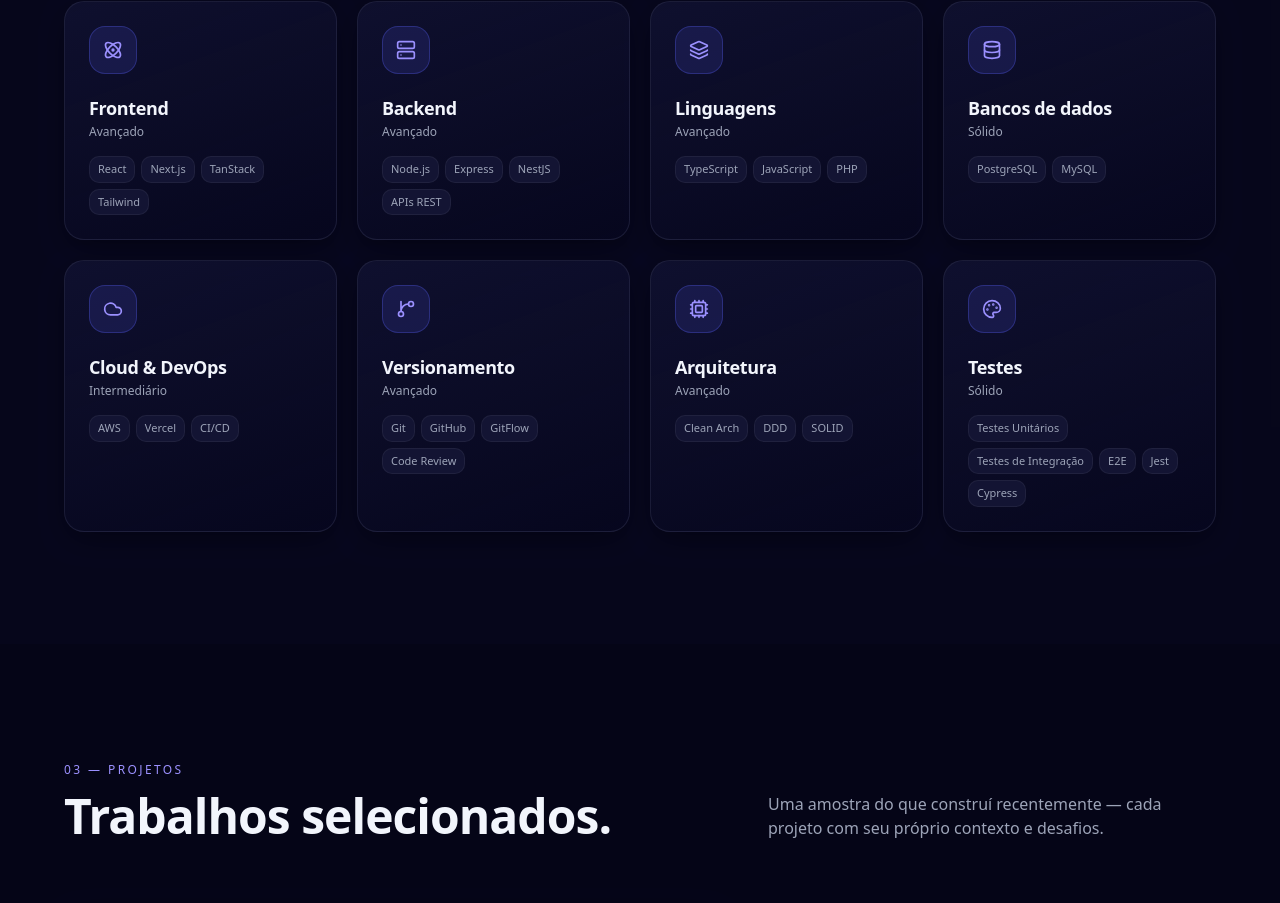
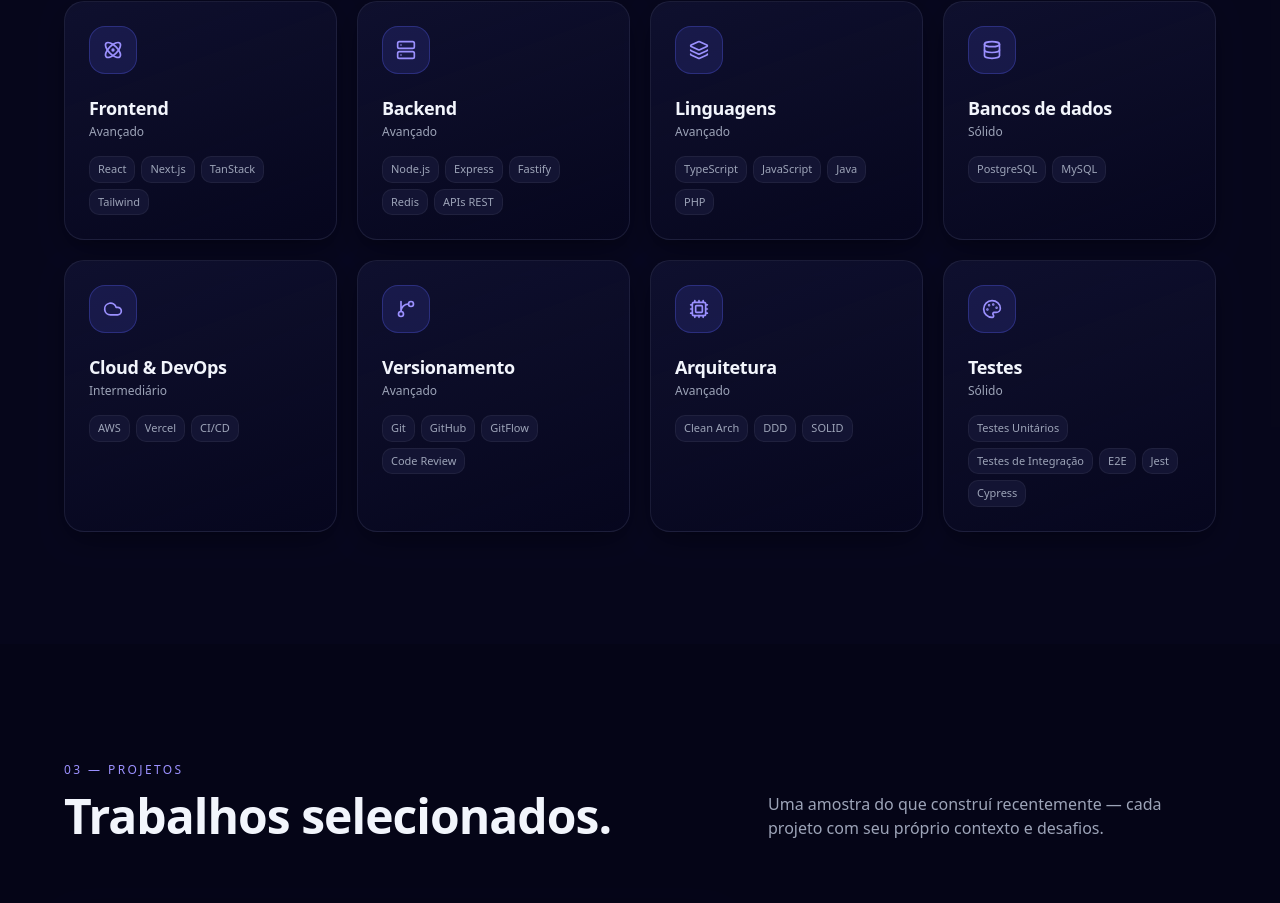
Before and after one commit to paulorodriguesdev06/victor-portfolio, a Next.js app: page / in a window 1280 px wide. Shown: the part 1606-2509 px from the top of the page. Built offline with nearby package versions, Linux system fonts and the light colour scheme.

Commit message:
Update my skills list

```diff
--- a/src/components/Skills.tsx
+++ b/src/components/Skills.tsx
@@ -4,8 +4,8 @@ import {
 
 const skills = [
   { icon: Atom, name: "Frontend", level: "Avançado", items: ["React", "Next.js", "TanStack", "Tailwind"] },
-  { icon: Server, name: "Backend", level: "Avançado", items: ["Node.js", "Express", "NestJS", "APIs REST"] },
-  { icon: Layers, name: "Linguagens", level: "Avançado", items: ["TypeScript", "JavaScript", "PHP"] },
+  { icon: Server, name: "Backend", level: "Avançado", items: ["Node.js", "Express", "Fastify", "Redis", "APIs REST"] },
+  { icon: Layers, name: "Linguagens", level: "Avançado", items: ["TypeScript", "JavaScript", "Java", "PHP"] },
   { icon: Database, name: "Bancos de dados", level: "Sólido", items: ["PostgreSQL", "MySQL"] },
   { icon: Cloud, name: "Cloud & DevOps", level: "Intermediário", items: ["AWS", "Vercel", "CI/CD"] },
   { icon: GitBranch, name: "Versionamento", level: "Avançado", items: ["Git", "GitHub", "GitFlow", "Code Review"] },
```
